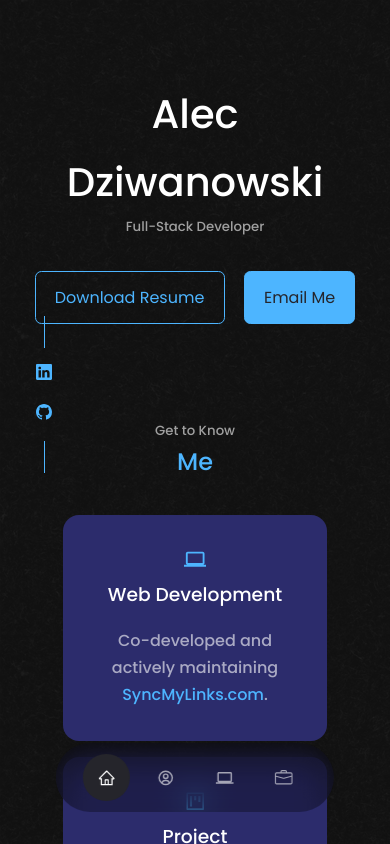
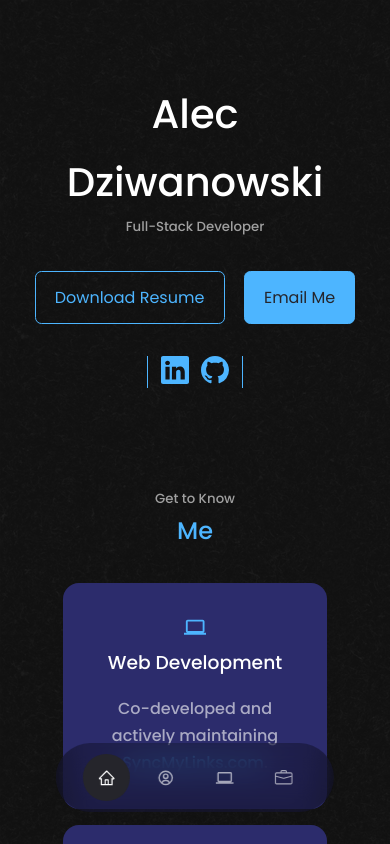
Before and after one commit to AlecDziwanowski/Portfolio, a React (Create React App) app: page / in a window 390 px wide. Shown: the top 844 px of the page. Built offline with nearby package versions, Linux system fonts and the light colour scheme.

Commit message:
updated media queries for socials. updated socials scaling.

```diff
--- a/src/components/header/HeaderSocials.jsx
+++ b/src/components/header/HeaderSocials.jsx
@@ -5,8 +5,8 @@ import {BsGithub} from 'react-icons/bs'
 const HeaderSocials = () => {
     return (
         <div className='header_socials'>
-            <a href='https://www.linkedin.com/in/alecdziwanowski/' target='_blank'><BsLinkedin /></a>
-            <a href='https://github.com/AlecDziwanowski' target='_blank'><BsGithub /></a>
+            <a href='https://www.linkedin.com/in/alecdziwanowski/' target='_blank' rel='noreferrer'><BsLinkedin size={28} /></a>
+            <a href='https://github.com/AlecDziwanowski' target='_blank' rel='noreferrer'><BsGithub size={28} /></a>
         </div>
     )
 }
--- a/src/components/header/header.css
+++ b/src/components/header/header.css
@@ -20,9 +20,8 @@ header {
     display: flex;
     flex-direction: column;
     position: fixed;
-    left: 20px;
-    top: 300px;
-    margin: 1rem;
+    left: 2.5rem;
+    top: 5rem;
     gap: 0.8rem;
 }
 
@@ -31,7 +30,7 @@ header {
     width: 1px;
     height: 2rem;
     background: var(--color-primary);
-    margin-left: 0.5rem;
+    margin-left: 0.75rem;
 }
 
 .header_socials::after {
@@ -39,5 +38,46 @@ header {
     width: 1px;
     height: 2rem;
     background: var(--color-primary);
-    margin-left: 0.5rem;
+    margin-left: 0.75rem;
 }
+
+
+/* ==================== MEDIA QUERIES (MEDIUM DEVICES) ==================== */
+@media screen and (max-width: 1024px) {
+    .header_socials {
+        position: relative;
+        flex-direction: row;
+        justify-content: center;
+        left: 0;
+        top: 0;
+        padding-top: 2rem;
+    }
+
+    .header_socials::before {
+        margin-left: 0;
+    }
+
+    .header_socials::after {
+        margin-left: 0;
+    }
+}
+
+/* ==================== MEDIA QUERIES (SMALL DEVICES) ==================== */
+@media screen and (max-width: 600px) {
+    .header_socials {
+        position: relative;
+        flex-direction: row;
+        justify-content: center;
+        left: 0;
+        top: 0;
+        padding-top: 2rem;
+    }
+
+    .header_socials::before {
+        margin-left: 0;
+    }
+
+    .header_socials::after {
+        margin-left: 0;
+    }
+}
```
